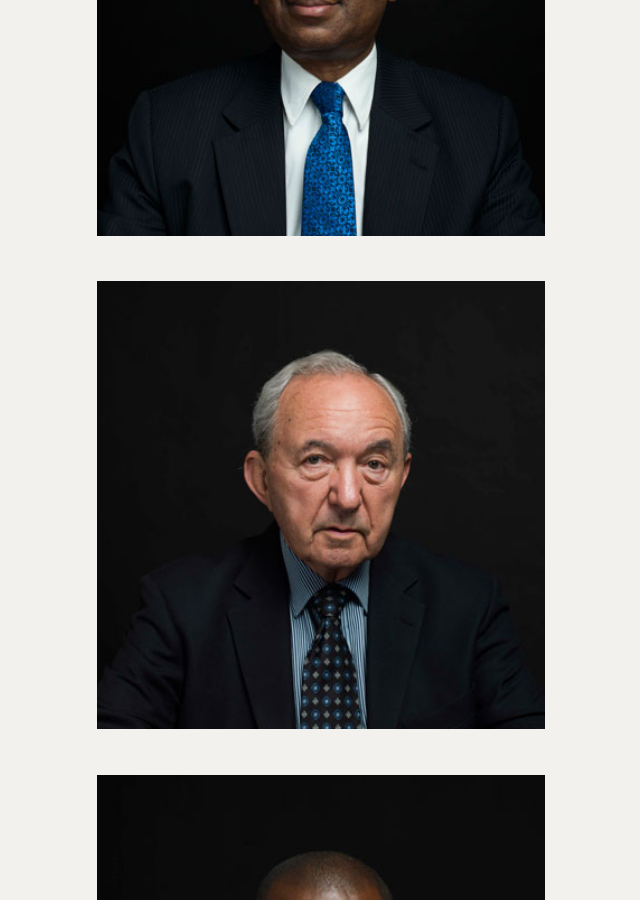
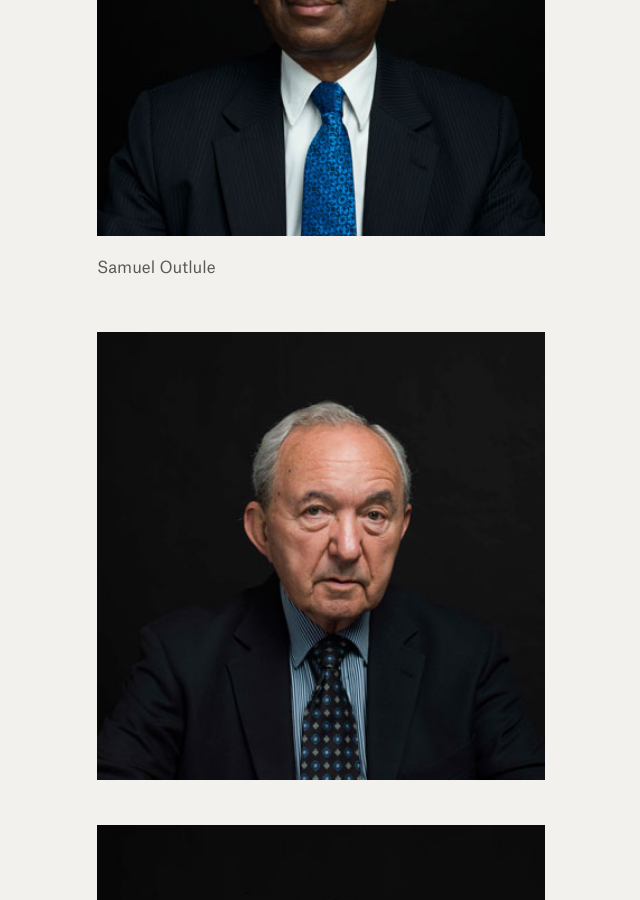
Before and after one commit to weights-and-measures/weights-and-measures.github.io, a Jekyll site: the page built from photographs.html, in a window 1280 px wide and 900 px high, scrolled down 3992 px. Shown: the whole window, without its empty margins (319-959 px from the left). Built offline with Jekyll 4.4.1, drawn with Linux system fonts in a browser that asks for light colours.

Commit message:
Updated D7

```diff
--- a/_photographs/d7.markdown
+++ b/_photographs/d7.markdown
@@ -1,7 +1,9 @@
 ---
-title: d7
+title: Samuel Outlule
 date: 2016-12-29 17:00:00 Z
 position: 45
 ---
 
 ![samuel_outlule13.jpg](/uploads/samuel_outlule13.jpg)
+
+Samuel Outlule
```
